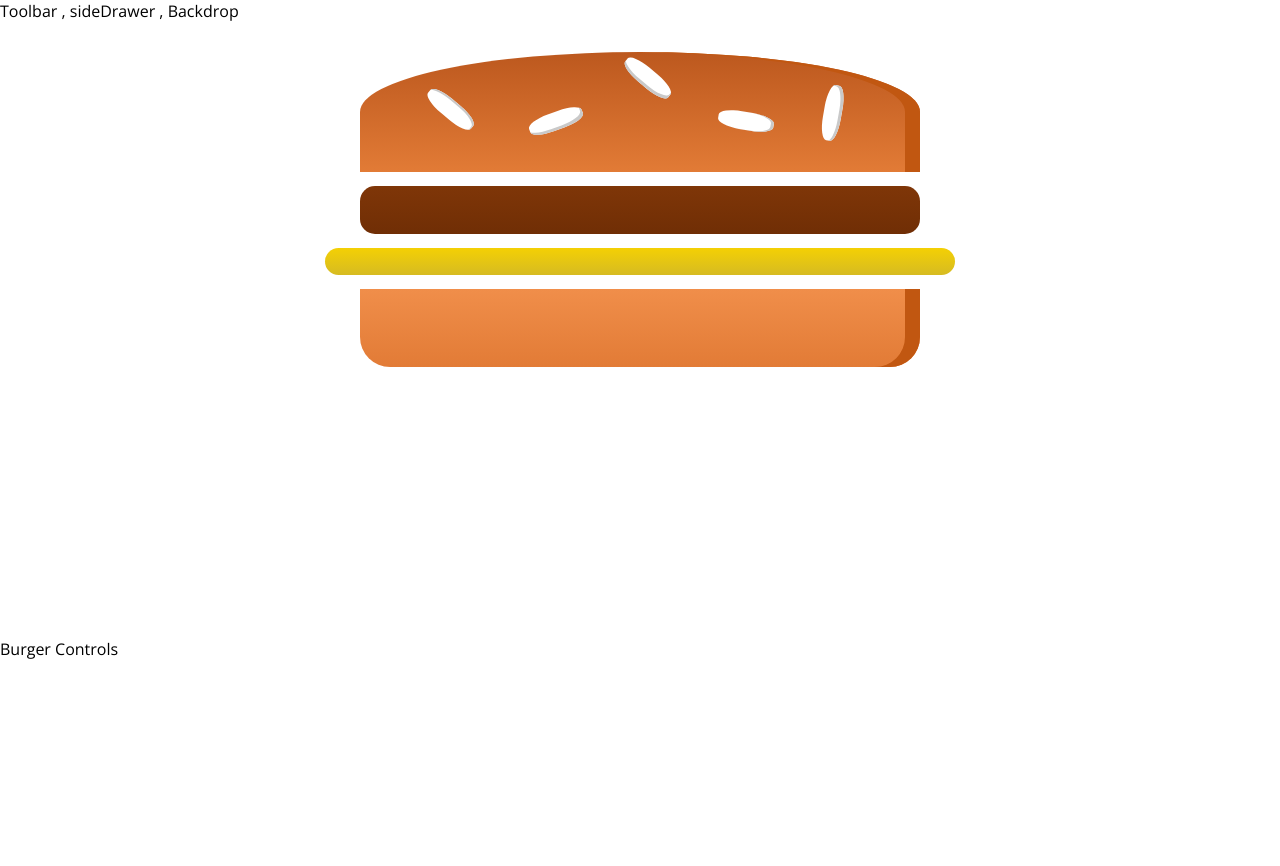
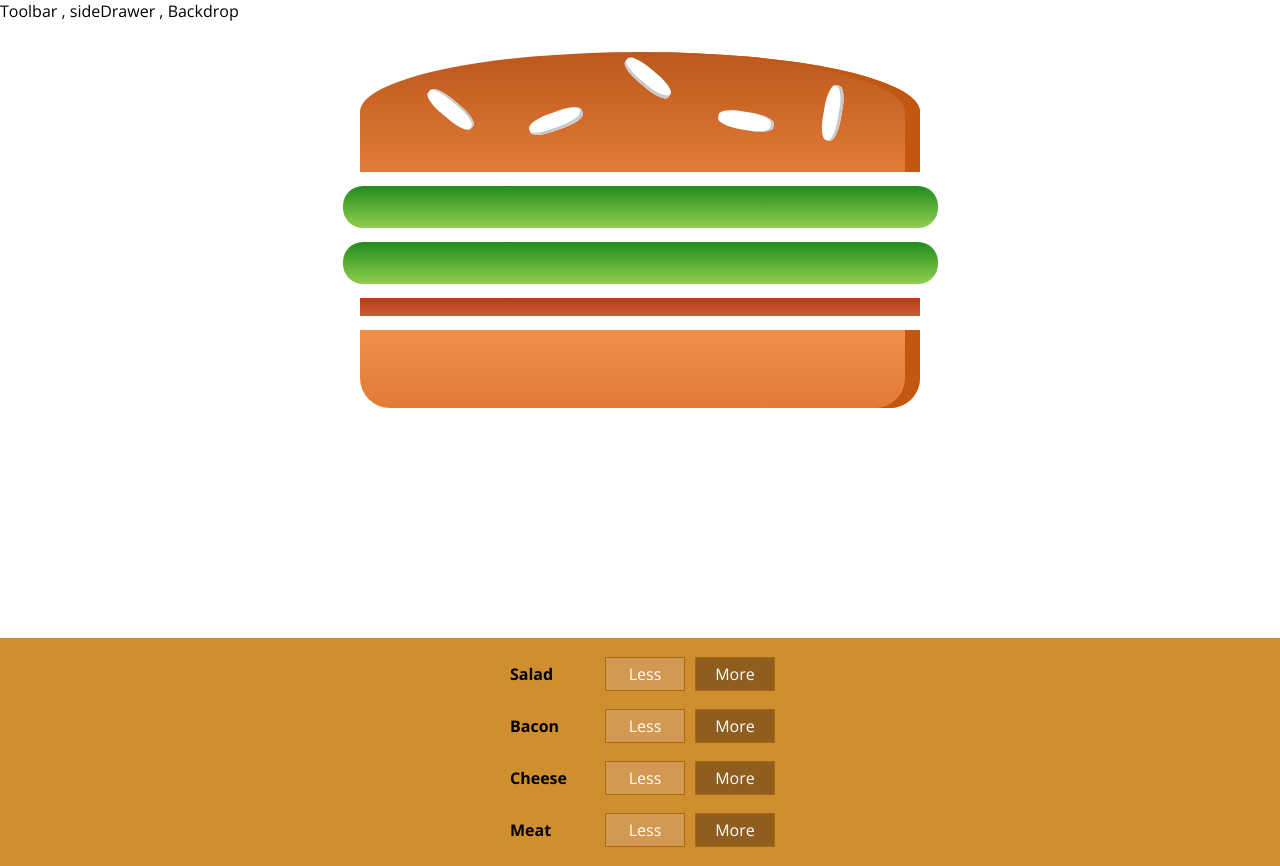
Before and after one commit to amitsharma21/Burger_Maker, a React app: page / in a window 1280 px wide. Before the commit the page ends 800 px from the top, so only its background shows below. Built offline with nearby package versions, Linux system fonts and the light colour scheme.

Commit message:
Burger Builder App

```diff
--- /dev/null
+++ b/src/components/Burger/BuildControls/BuildControl/BuildControl.css
@@ -0,0 +1,56 @@
+.BuildControl {
+    display: flex;
+    justify-content: space-between;
+    align-items: center;
+    margin: 5px 0;
+}
+
+.BuildControl button {
+    display: block;
+    font: inherit;
+    padding: 5px;
+    margin: 0 5px;
+    width: 80px;
+    border: 1px solid #AA6817;
+    cursor: pointer;
+    outline: none;
+}
+
+.BuildControl button:disabled {
+    background-color: #AC9980;
+    border: 1px solid #7E7365;
+    color: #ccc;
+    cursor: default;
+}
+
+.BuildControl button:hover:disabled {
+    background-color: #AC9980;
+    color: #ccc;
+    cursor: not-allowed;
+}
+
+.Label {
+    padding: 10px;
+    font-weight: bold;
+    width: 80px;
+}
+
+.BuildControl .Less {
+    background-color: #D39952;
+    color: white;
+}
+
+.BuildControl .More {
+    background-color: #8F5E1E;
+    color: white;
+}
+
+.BuildControl .Less:hover, .BuildControl .Less:active {
+    background-color: #DAA972;
+    color: white;
+}
+
+.BuildControl .More:hover,.BuildControl .More:active {
+    background-color: #99703F;
+    color: white;
+}
--- /dev/null
+++ b/src/components/Burger/BuildControls/BuildControl/BuildControl.js
@@ -0,0 +1,11 @@
+import React from 'react';
+import classes from './BuildControl.css';
+
+const buildControl=(props)=>(
+    <div className={classes.BuildControl}>
+        <div className={classes.Label}>{props.label}</div>
+        <button className={classes.Less}>Less</button>
+        <button className={classes.More}>More</button>
+    </div>
+);
+export default buildControl;
--- /dev/null
+++ b/src/components/Burger/BuildControls/BuildControls.css
@@ -0,0 +1,10 @@
+.BuildControls{
+    width:100%;
+    background-color: #CF8F2E;
+    display:flex;
+    flex-flow:column;
+    align-items: center;
+    box-shadow: 0 2px 1px #ccc;
+    margin:auto;
+    padding:10px 0;
+}
--- /dev/null
+++ b/src/components/Burger/BuildControls/BuildControls.js
@@ -0,0 +1,17 @@
+import React from 'react';
+import classes from './BuildControls.css';
+import BuildControl from './BuildControl/BuildControl';
+const controls=[
+    {label:"Salad", type:"salad"},
+    {label:"Bacon", type:"bacon"},
+    {label:"Cheese", type:"cheese"},
+    {label:"Meat", type:"meat"}
+]
+const buildcontrols=(props)=>(
+    <div className={classes.BuildControls}>
+        {controls.map(ctrl=>(
+            <BuildControl key={ctrl.label} label={ctrl.label}/>
+        ))}
+    </div>
+);
+export default buildcontrols;
--- a/src/components/Burger/Burger.js
+++ b/src/components/Burger/Burger.js
@@ -2,12 +2,22 @@
 import classes from './Burger.css';
 import BurgerIngredient from './Burgeringredient/Burgeringredient';
 const burger=(props)=>{
-    const transformedingredients=Object.keys(props.ingredients).map
+    let transformedingredients=Object.keys(props.ingredients)
+        .map(igKey=>{
+            return [...Array(props.ingredients[igKey])].map((_,i)=>{
+                return <BurgerIngredient key={igKey+i} type={igKey}/>
+            });
+        })
+         .reduce((arr,el)=>{
+             return arr.concat(el);
+         },[]);
+        console.log(transformedingredients);
+    if(transformedingredients.length===0)
+    transformedingredients=<p>Please Start Adding ingredients!</p>;
     return(
         <div className={classes.Burger}>
             <BurgerIngredient type="bread-top"/>
-            <BurgerIngredient type="meat"/>
-            <BurgerIngredient type="cheese"/>
+            {transformedingredients}
             <BurgerIngredient type="bread-bottom"/>
         </div>
     );
--- a/src/containers/BurgerBuilder/BurgerBuilder.js
+++ b/src/containers/BurgerBuilder/BurgerBuilder.js
@@ -1,20 +1,27 @@
 import React, {Component} from 'react';
 import Hoc from '../../Hoc/Hoc';
 import Burger from '../../components/Burger/Burger';
+import BuildControls from '../../components/Burger/BuildControls/BuildControls';
 class BurgerBuilder extends Component{
     state={
         ingredients:{
-            salad:1,
+            salad:2,
             bacon:1,
-            cheese:2,
-            meat:2
+            cheese:0,
+            meat:0
         }
+    }
+    addIngredientHandler=(type)=>{
+
+    }
+    removeingredientHandler=()=>{
+
     }
     render(){
         return(
             <Hoc>
                 <Burger ingredients={this.state.ingredients}/>
-                <div>Burger Controls</div>
+                <BuildControls/>
             </Hoc>
         );
     }
```
